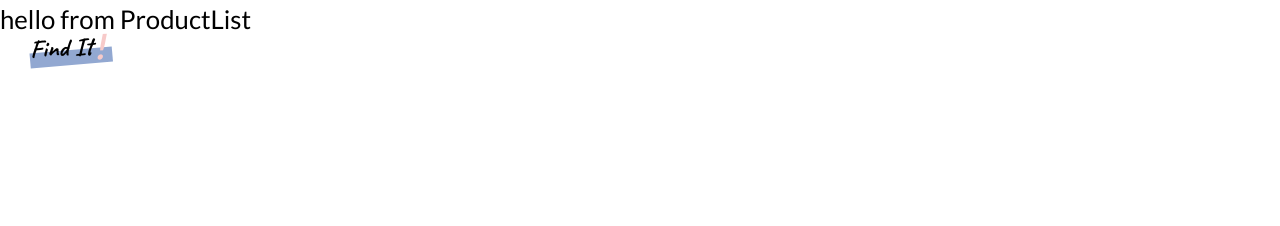
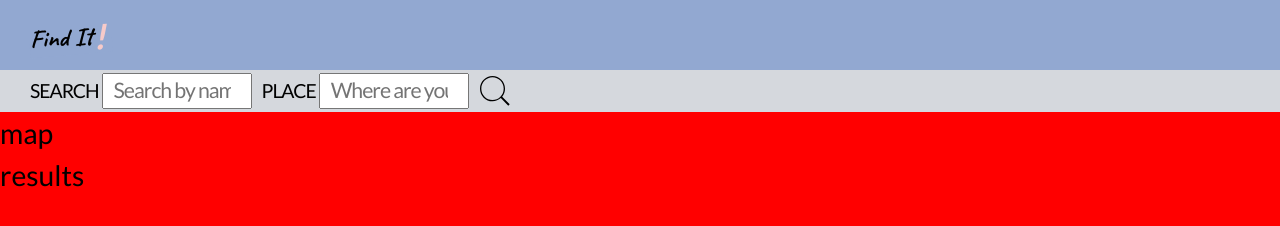
Before and after one commit to RXstoinkboy/find-it, a React app: page /businesses/1 in a window 1280 px wide. Built offline with nearby package versions, Linux system fonts and the light colour scheme; no server answers.

Commit message:
finally started working on layout of results page

```diff
--- a/src/components/App.js
+++ b/src/components/App.js
@@ -5,9 +5,10 @@ import PropTypes from 'prop-types'
 
 import {bgLoad} from '../actions/bgLoad'
 import {geolocation} from '../actions/geolocation'
+// import {history} from '../store'
 
 // components
-import Logo from './Logo'
+// import Logo from './Logo'
 import Home from './Home'
 import ProductList from './ProductList'
 import Product from './Product'
@@ -36,7 +37,7 @@ export class App extends Component {
     render() {
         return (
             <>
-            <Logo large={window.location.pathname === '/' ? true : false} />
+            {/* <Logo large={history.location.pathname === '/' ? true : false} /> */}
             <Switch>
                 <Route exact path='/' component={Home} />
                 <Route path='/businesses/:results' component={ProductList} />
--- /dev/null
+++ b/src/components/Filters/Filters.js
@@ -0,0 +1,14 @@
+import React from 'react';
+import styles from './styles/Filters.module.scss'
+
+import SearchModule from '../SearchModule/SearchModule'
+
+const Filters = () => {
+    return (
+        <div className={styles.filters}>
+            <SearchModule filters />
+        </div>
+    );
+};
+
+export default Filters;
--- /dev/null
+++ b/src/components/Filters/styles/Filters.module.scss
@@ -0,0 +1,3 @@
+.filters{
+    background: var(--arcticBlue);
+}
--- a/src/components/Home.js
+++ b/src/components/Home.js
@@ -5,12 +5,14 @@ import Slider from './Slider/Slider'
 import UserUtilities from './UserUtilities'
 import SearchModule from './SearchModule/SearchModule'
 import TopCategories from './TopCategories'
+import Logo from './Logo'
 
 import CategoryButton from './CategoryButton'
 
 export const Home = () => {
         return (
             <div className={styles.homeWrapper}>
+            <Logo large />
                 <Slider>
                     {/* <UserUtilities /> */}
                     <div className={styles.searchUtilsWrapper}>
--- a/src/components/ProductList.js
+++ b/src/components/ProductList.js
@@ -1,10 +1,21 @@
-import React from 'react';
+import React from 'react'
+import styles from './styles/ProductList.module.scss'
+
 import SearchModule from './SearchModule/SearchModule'
+import TopBar from './utils/TopBar'
+import Filters from './Filters/Filters'
+import Map from './utils/Map'
+import Results from './Results/Results'
 
 export const ProductList = () => {
     return (
-        <div>
-            hello from ProductList
+        <div className={styles.productList}>
+            <div className="topModule">
+                <TopBar />
+                <Filters />
+            </div>
+            <Map />
+            <Results />
         </div>
     );
 };
--- /dev/null
+++ b/src/components/Results/Results.js
@@ -0,0 +1,11 @@
+import React from 'react';
+
+const Results = () => {
+    return (
+        <div>
+            results
+        </div>
+    );
+};
+
+export default Results;
--- a/src/components/SearchModule/Location.js
+++ b/src/components/SearchModule/Location.js
@@ -1,6 +1,6 @@
 import React, {Component} from 'react';
 import styles from './styles/Location.module.scss'
-import utils from './styles/SearchInput.module.scss'
+import utils from './styles/SearchKeyword.module.scss'
 import PropTypes from 'prop-types'
 
 import CitiesMod from './CitiesMod'
@@ -21,17 +21,21 @@ export class Location extends Component {
 
     render(){
         return (
+            <>
+                {this.props.filters && <label for='location' className={utils.labelFilters}>place</label>}
                 <div className={utils.wrapper}>
                     <input
+                        id='location'
                         type="search"
                         placeholder='Where are you?'
                         onChange={this.props.handleSetCity}
                         onFocus={this.toggleFocus}
                         onBlur={this.toggleFocus}
-                    className={styles.location}
+                        className={!this.props.filters ? styles.location : utils.searchInputFilters}
                         value={this.props.city}/>
                     <CitiesMod {...this.props} focus={this.state.focus} />
                 </div>
+            </>
         );
     }
 };
--- a/src/components/SearchModule/SearchButton.js
+++ b/src/components/SearchModule/SearchButton.js
@@ -5,16 +5,14 @@ import PropTypes from 'prop-types'
 
 export const SearchButton = props => {
     return (
-        // <Link to='hihichrad'>
         <button
             onClick={props.handleGetBusinessesList}
             type='submit'
-            className={styles.searchButton}
+            className={!props.filters ? styles.searchButton : styles.searchButtonFilters}
             // {...props}
         >
             <SearchIcon className={styles.searchIcon}/>
         </button>
-        // </Link>
 
     );
 };
--- a/src/components/SearchModule/SearchKeyword.js
+++ b/src/components/SearchModule/SearchKeyword.js
@@ -1,8 +1,9 @@
 import React, {Component} from 'react';
-import styles from './styles/SearchInput.module.scss'
+import styles from './styles/SearchKeyword.module.scss'
 import PropTypes from 'prop-types'
 
 import ResultsMod from './ResultsMod'
+import { AST_Label } from 'terser';
 
 export class SearchKeyword extends Component {
     constructor(props){
@@ -20,17 +21,21 @@ export class SearchKeyword extends Component {
 
     render(){
         return (
+            <>
+                {this.props.filters && <label for='searchKeyword' className={styles.labelFilters}>search</label>}
                 <div className={styles.wrapper}>
                     <input
                         type="search"
+                        id='searchKeyword'
                         placeholder='Search by name, category etc...'
                         onChange={this.props.handleSearch}
                         onFocus={this.toggleFocus}
                         onBlur={this.toggleFocus}
                         value={this.props.keywordToSearch}
-                    className={styles.searchInput} />
+                        className={!this.props.filters ? styles.searchInput : styles.searchInputFilters} />
                     <ResultsMod {...this.props} focus={this.state.focus}/>
                 </div>
+            </>
         );
     }
 };
--- a/src/components/SearchModule/SearchModule.js
+++ b/src/components/SearchModule/SearchModule.js
@@ -68,7 +68,6 @@ export class SearchModule extends Component {
         e.preventDefault();
 
         history.push(`/businesses/results?term=${this.props.keywordToSearch}&city=${this.props.city}`);
-        // console.log(history);
     }
 
     componentDidMount(){
@@ -81,12 +80,12 @@ export class SearchModule extends Component {
 
     render(){
         return (
-            <form className={styles.wrapper}>
+            <form className={!this.props.filters ? styles.wrapper : styles.wrapperFilters}>
                 <SearchKeyword
                     {...this.props} handleSearch={this.handleSearch} handlePickWord={this.handlePickWord} />
                 <Location
                     {...this.props} handleSetCity={this.handleSetCity} handlePickCity={this.handlePickCity}/>
-                <SearchButton handleGetBusinessesList={this.handleGetBusinessesList}/>
+                <SearchButton handleGetBusinessesList={this.handleGetBusinessesList} {...this.props}/>
             </form>
         );
     }
--- a/src/components/SearchModule/styles/Location.module.scss
+++ b/src/components/SearchModule/styles/Location.module.scss
@@ -3,6 +3,9 @@
     padding: 0 .5rem 0 1rem;
     height: 70px;
     transition: all .3s ease;
+    letter-spacing: -1px;
+    font-size: 1.8rem;
+    width: 30vw;
 
     &:hover{
         box-shadow: 0 0 8px var(--serenity);
--- a/src/components/SearchModule/styles/SearchButton.module.scss
+++ b/src/components/SearchModule/styles/SearchButton.module.scss
@@ -25,3 +25,30 @@
         color: white;
     }
 }
+
+.searchButtonFilters{
+    height: 33px;
+    width: 33px;
+    background: none;
+    cursor: pointer;
+    display: flex;
+    border: none;
+    align-items: center;
+    justify-content: center;
+    transition: all .3s ease;
+
+    &:hover .searchIcon{
+        color: var(--darkGrey);
+    }
+
+    &:focus{
+        box-shadow: 0 0 10px var(--serenity);
+    }
+
+    .searchIcon{
+        height: 90%;
+        width: 90%;
+        color: black;
+        transition: all .2s ease;
+    }
+}
--- a/src/components/SearchModule/styles/SearchInput.module.scss
+++ b/src/components/SearchModule/styles/SearchKeyword.module.scss
@@ -9,6 +9,9 @@
     padding: 0 .5rem 0 1rem;
     height: 70px;
     transition: all .3s ease;
+    letter-spacing: -1px;
+    font-size: 1.8rem;
+    width: 30vw;
 
     &:hover{
         box-shadow: 0 0 8px var(--serenity);
@@ -18,3 +21,16 @@
         box-shadow: 0 0 15px var(--serenity);
     }
 }
+
+.searchInputFilters{
+    margin: 3px 10px 3px 3px;
+    padding-left: 10px;
+    width: 150px;
+    letter-spacing: -1px;
+}
+
+.labelFilters{
+    align-self: center;
+    text-transform: uppercase;
+    letter-spacing: -1px;
+}
--- a/src/components/SearchModule/styles/SearchModule.module.scss
+++ b/src/components/SearchModule/styles/SearchModule.module.scss
@@ -5,3 +5,12 @@
     z-index: 90;
     font-size: 2rem;
 }
+
+.wrapperFilters{
+    display: flex;
+    justify-content: flex-start;
+    align-items: center;
+    padding-left: 30px;
+    z-index: 90;
+    font-size: 1rem;
+}
--- a/src/components/styles/Logo.module.scss
+++ b/src/components/styles/Logo.module.scss
@@ -9,6 +9,8 @@
 
 .wrapperSmall{
     composes: wrapper;
+    position: absolute;
+    top: 20px;
     transform: scale(.5);
     transform-origin: 0% 0%;
 }
--- /dev/null
+++ b/src/components/styles/ProductList.module.scss
@@ -0,0 +1,11 @@
+.productList{
+    background: red;
+    min-height: 100vh;
+    width: 100%;
+}
+
+.topModule{
+    position: fixed;
+    display: flex;
+    flex-direction: column;
+}
--- /dev/null
+++ b/src/components/utils/Map.js
@@ -0,0 +1,11 @@
+import React from 'react';
+
+const Map = () => {
+    return (
+        <div>
+            map
+        </div>
+    );
+};
+
+export default Map;
--- /dev/null
+++ b/src/components/utils/TopBar.js
@@ -0,0 +1,13 @@
+import React from 'react'
+import styles from './styles/TopBar.module.scss'
+import Logo from '../Logo'
+
+const TopBar = () => {
+    return (
+        <div className={styles.topBar}>
+            <Logo />
+        </div>
+    );
+};
+
+export default TopBar;
--- /dev/null
+++ b/src/components/utils/styles/TopBar.module.scss
@@ -0,0 +1,5 @@
+.topBar{
+    background: var(--serenity);
+    height: 70px;
+    width: 100%;
+}
```
Also changed, not shown: src/index.css (+0 -11 lines). Lines whose indentation alone changed are shown as unchanged.
